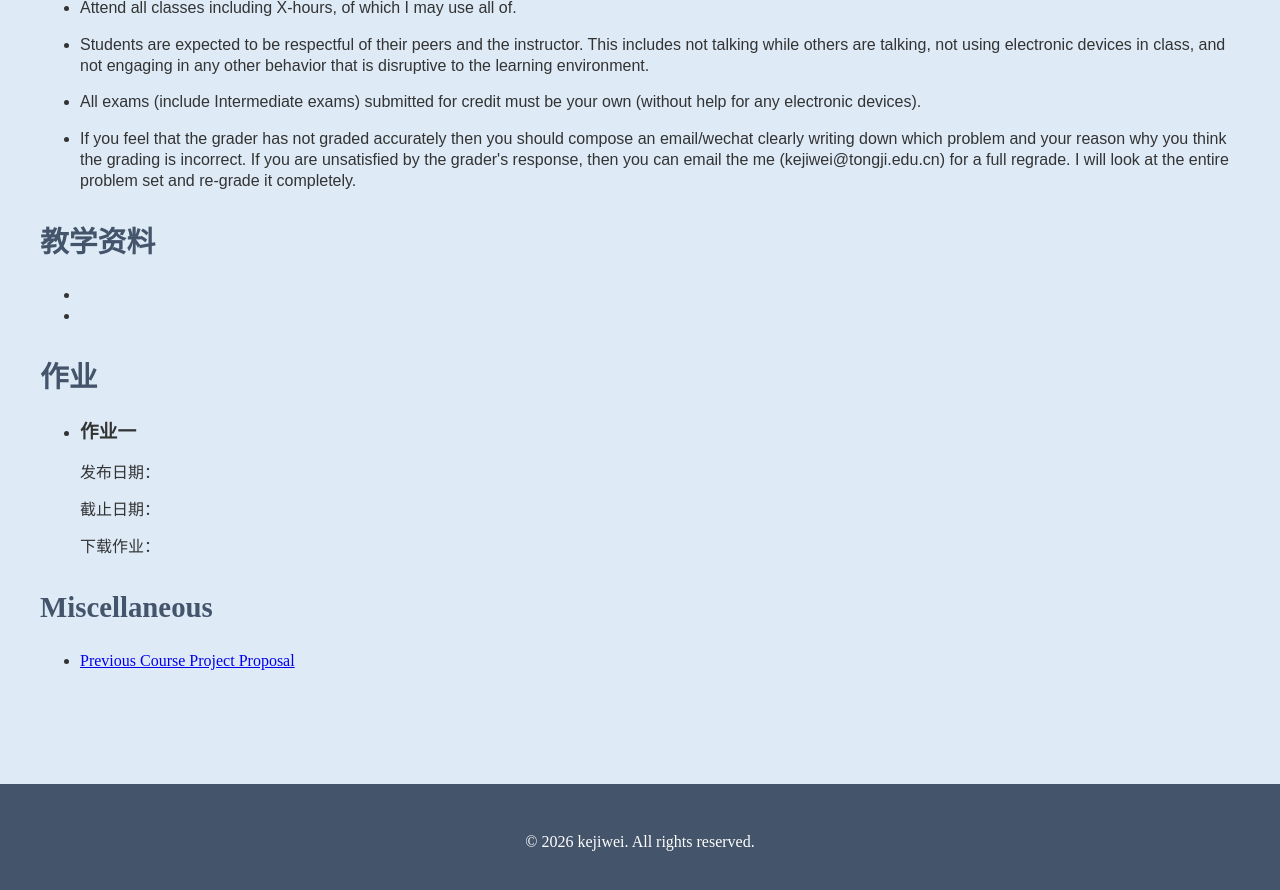
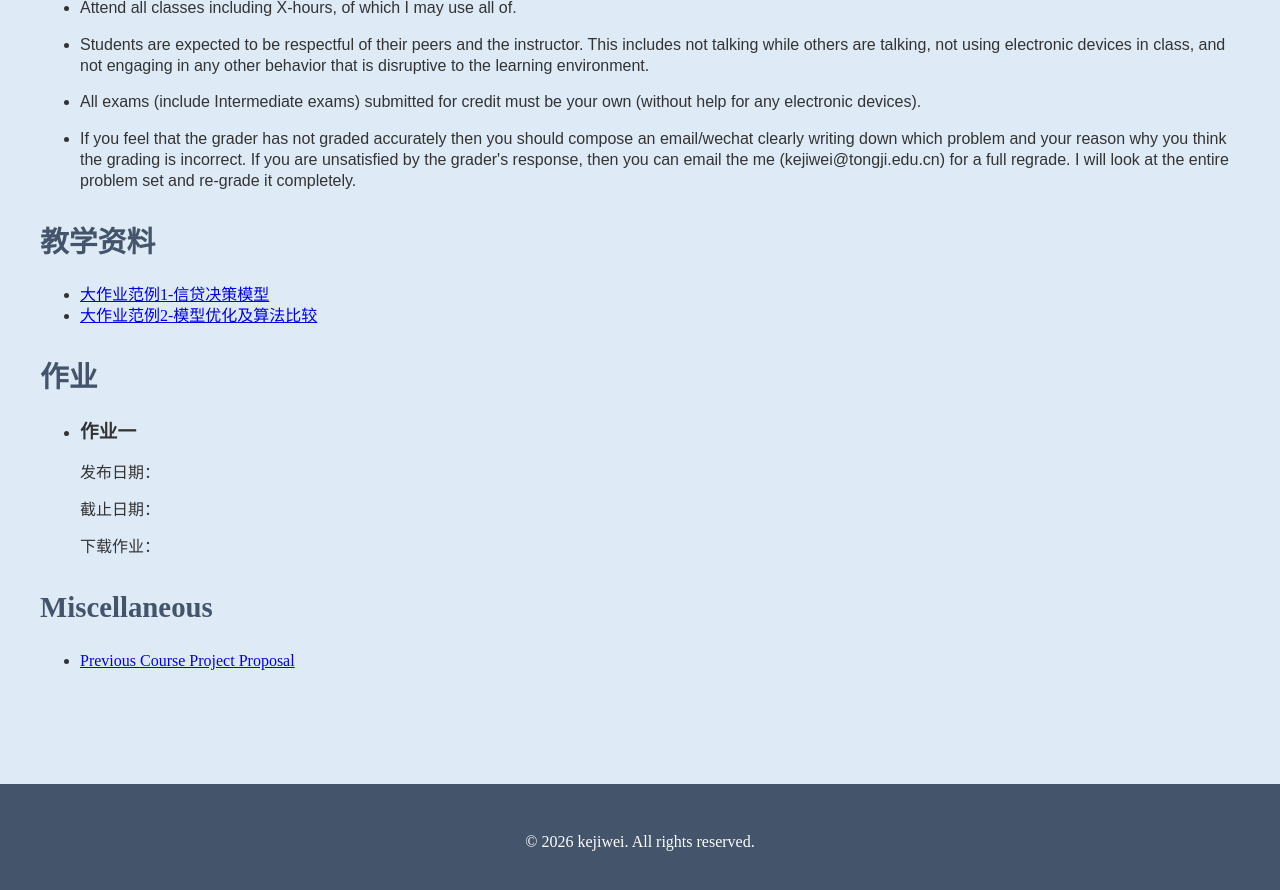
Before and after one commit to kejiwei/kejiwei.github.io, a Jekyll site: the page teaching/courses/OTM/index.html, which Jekyll copies as it is, in a window 1280 px wide and 900 px high, scrolled down 2632 px. Shown: the top 890 px of the window. Built offline with Jekyll 4.4.1, drawn with Linux system fonts in a browser that asks for light colours.

Commit message:
20260929

```diff
--- a/teaching/courses/OTM/index.html
+++ b/teaching/courses/OTM/index.html
@@ -210,8 +210,8 @@
         <section class="course-materials">
             <h2>教学资料</h2>
             <ul>
-                <li>&nbsp;</a></li>
-                <li>&nbsp;</li>
+                <li><a href="slides/大作业范例1-信贷决策模型.pdf">大作业范例1-信贷决策模型</a>&nbsp;</a></li>
+                <li><a href="slides/大作业范例2-模型优化及算法比较.pdf">大作业范例2-模型优化及算法比较</a></li>
                 <!-- 更多讲义 -->
             </ul>
         </section>
```
Also changed, not shown: 2 other files.
